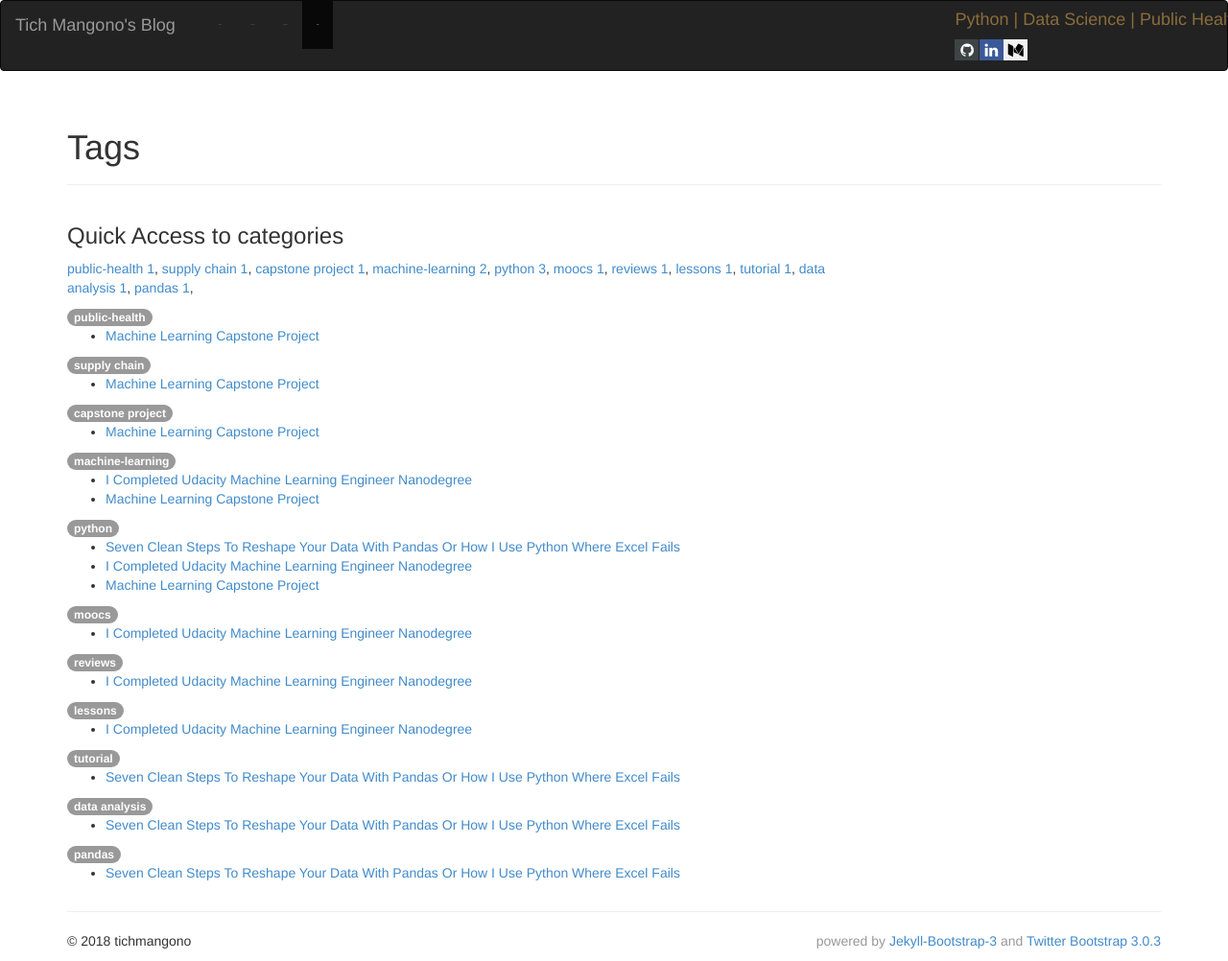
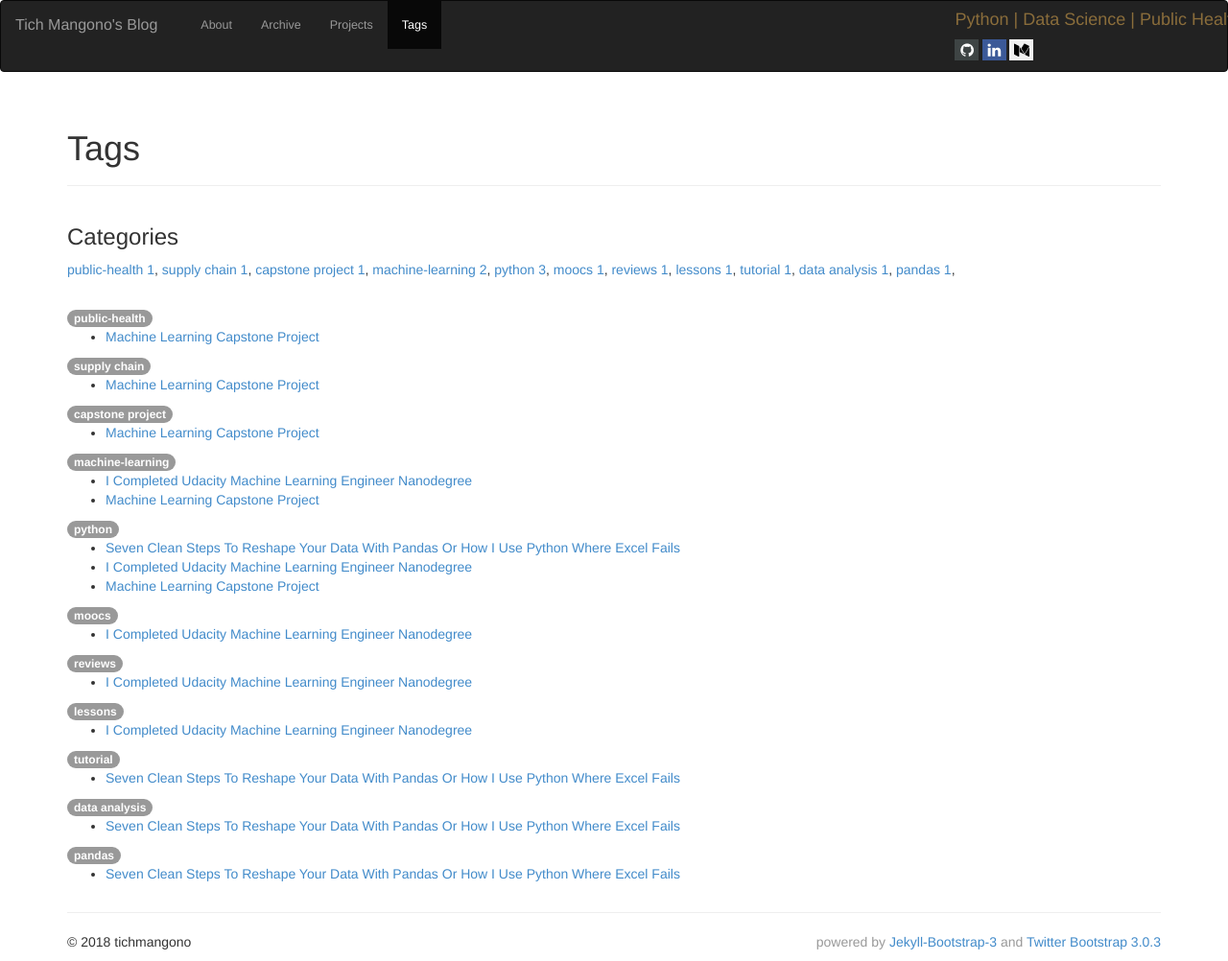
Before and after one commit to tichmangono/tichmangono.github.io, a Jekyll site: the page built from tags.html, in a window 1280 px wide. Shown: the whole page at 96% size. Built offline with Jekyll 4.4.1, drawn with Linux system fonts in a browser that asks for light colours; nearby versions of some CDN libraries; library files that are not in the unit come from our copies.

Commit message:
using rem 2

```diff
--- a/_includes/themes/bootstrap/default.html
+++ b/_includes/themes/bootstrap/default.html
@@ -35,7 +35,7 @@
             <span class="icon-bar"></span>
             <span class="icon-bar"></span>
           </button>
-          <a class="navbar-brand font-size:25px" href="{{ HOME_PATH }}">{{ site.title }}</a>
+          <a class="navbar-brand" href="{{ HOME_PATH }}">{{ site.title }}</a>
         </div>
         <div class="collapse navbar-collapse navbar-ex1-collapse navbar-left">
           <ul class="nav navbar-nav font-size:20px">
--- a/assets/css/main.css
+++ b/assets/css/main.css
@@ -1,11 +1,11 @@
 
-.navbar-header {
-  font-size: 1.6px;
+.navbar-brand {
+  font-size: 1.6rem;
 
 }
 
 .navbar-nav {
-    font-size: 1.25px
+    font-size: 1.25rem
 }
 /* Font size*/
 .html {
--- a/tags.html
+++ b/tags.html
@@ -5,10 +5,10 @@ header: Posts By Tag
 group: navigation
 ---
 {% include JB/setup %}
-<div class="card" style="width: 80rem;">
+<div class="card" style="width: 100rem;">
   <!--<img class="card-img-top" src="..." alt="Card image cap">-->
   <div class="card-body">
-    <h3 class="card-title">Quick Access to categories</h3>
+    <h3 class="card-title">Categories</h3>
     <p class="card-text">
 
         {% assign tags_list = site.tags %}
@@ -16,7 +16,7 @@ group: navigation
 
     </p>
   </div>
-</div>
+</div><br>
 
 {% for tag in site.tags %}
   <span class="badge" id="{{ tag[0] }}-ref">{{ tag[0] }}</span>
```
Also changed, not shown: index.html (+20 -2 lines).
